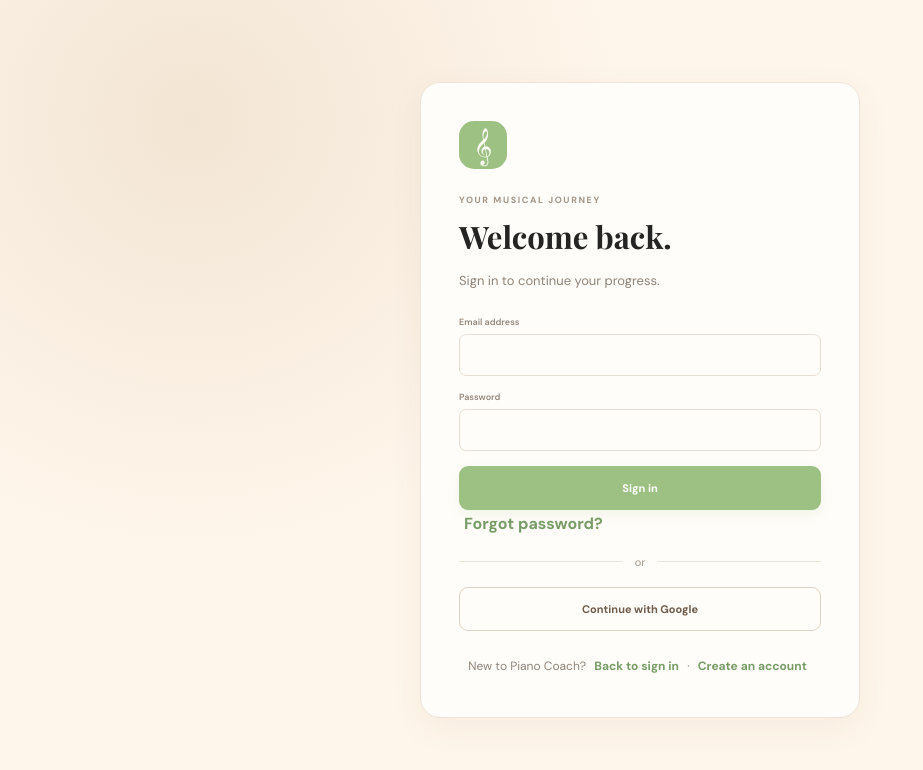
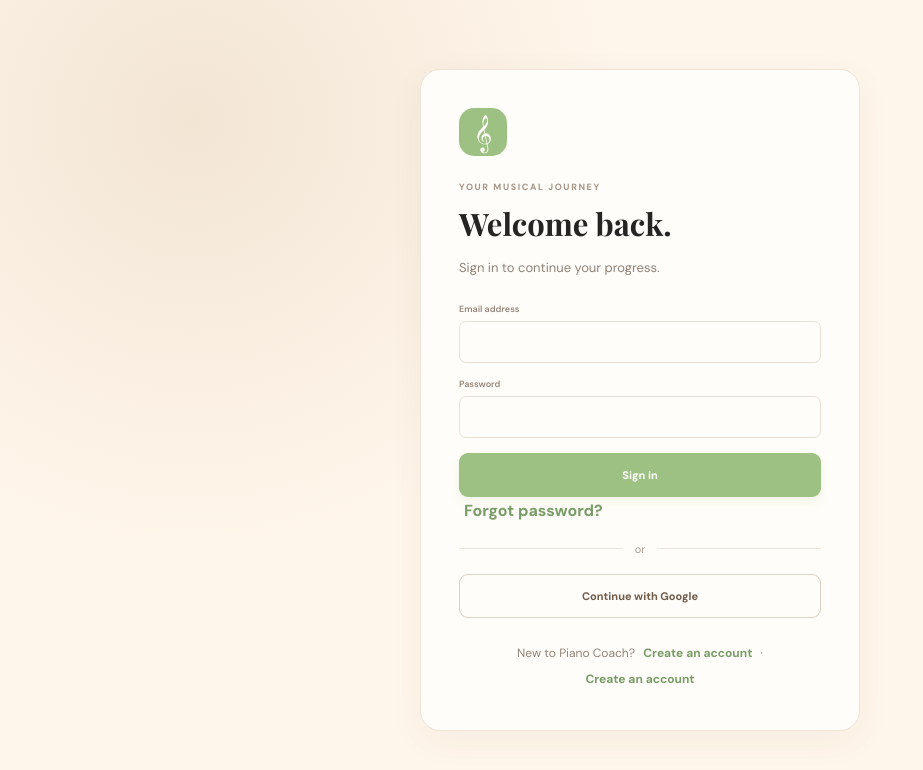
Before and after one commit to 3dbossprints/pcnew, a React (Vite) app: page / in a window 1280 px wide. Shown: the top 770 px of the page, without its empty margins (0-923 px from the left). Built offline with nearby package versions, Linux system fonts and the light colour scheme; no server answers.

Commit message:
Correct auth screen switch labels

```diff
--- a/src/AuthGate.jsx
+++ b/src/AuthGate.jsx
@@ -131,6 +131,6 @@ export default function AuthGate({ children }) {
     </form>
     {mode === "signin" && <button className="auth-text-button" onClick={()=>{setMode("forgot");setResetRequested(false);setMessage("");}}>Forgot password?</button>}
     {mode !== "forgot" && <><div className="auth-separator"><span>or</span></div><button className="button outline auth-wide" disabled={busy} onClick={async()=>{setBusy(true);setMessage("");try{await signInWithPopup(auth,googleProvider);}catch(error){setMessage(error.message);}finally{setBusy(false);}}}>Continue with Google</button></>}
-    <p className="auth-switch">{mode === "signup" ? "Already have an account?" : mode === "forgot" ? "Remembered your password?" : "New to Piano Coach?"} <button className="auth-text-button" onClick={()=>{setMode(mode==="signup"?"signin":"signin");setResetRequested(false);setMessage("");}}> {mode === "signup" ? "Sign in" : "Back to sign in"}</button>{mode === "signin" && <> · <button className="auth-text-button" onClick={()=>{setMode("signup");setMessage("");}}>Create an account</button></>}</p>
+    <p className="auth-switch">{mode === "signup" ? "Already have an account?" : mode === "forgot" ? "Remembered your password?" : "New to Piano Coach?"} <button className="auth-text-button" onClick={()=>{setMode(mode==="signup"?"signin":"signin");setResetRequested(false);setMessage("");}}> {mode === "signup" ? "Sign in" : mode === "forgot" ? "Back to sign in" : "Create an account"}</button>{mode === "signin" && <> · <button className="auth-text-button" onClick={()=>{setMode("signup");setMessage("");}}>Create an account</button></>}</p>
   </section></main>;
 }
```
